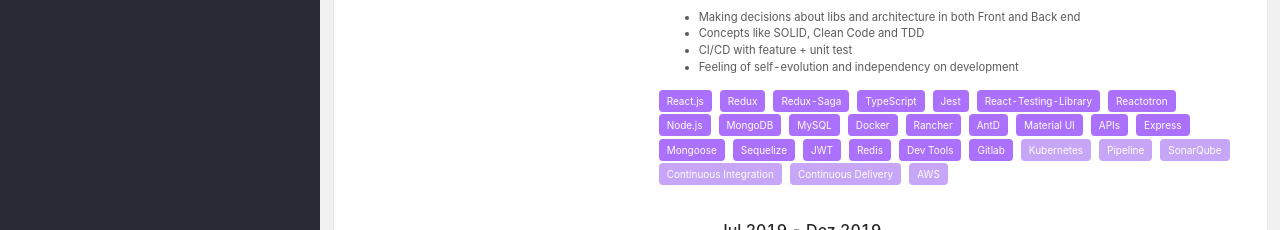
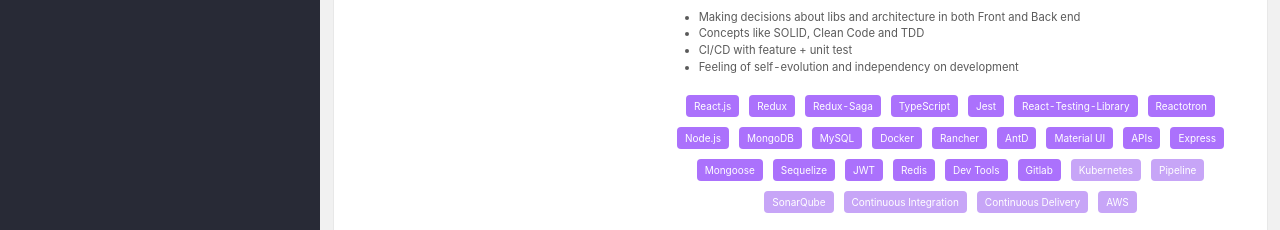
Before and after one commit to w1redl4in/cv, a Gatsby site: page / in a window 1280 px wide. Shown: the part 721-951 px from the top of the page. Built offline with nearby package versions, Linux system fonts and the light colour scheme; Gatsby itself is replaced by a stand-in of ours.

Commit message:
centerlizing things

```diff
--- a/src/components/CV/Experience.js
+++ b/src/components/CV/Experience.js
@@ -53,16 +53,34 @@
                       ))}
                     </ul>
                   )}
-                  <div className="py-1">
+                  <div
+                    className="py-1"
+                    style={{
+                      display: 'flex',
+                      alignItems: 'center',
+                      justifyContent: 'center',
+                      flexWrap: 'wrap'
+                    }}
+                  >
                     {project.stack.me &&
                       project.stack.me.map(tech => (
-                        <Tag color="#ab71fc" key={tech} className="mb-1 text-base">
+                        <Tag
+                          color="#ab71fc"
+                          style={{ margin: '5px' }}
+                          key={tech}
+                          className="mb-1 text-base"
+                        >
                           {tech}
                         </Tag>
                       ))}
                     {project.stack.all &&
                       project.stack.all.map(tech => (
-                        <Tag color="#c7a5f7" key={tech} className="mb-1 text-base">
+                        <Tag
+                          color="#c7a5f7"
+                          key={tech}
+                          style={{ margin: '5px' }}
+                          className="mb-1 text-base"
+                        >
                           {tech}
                         </Tag>
                       ))}
```
